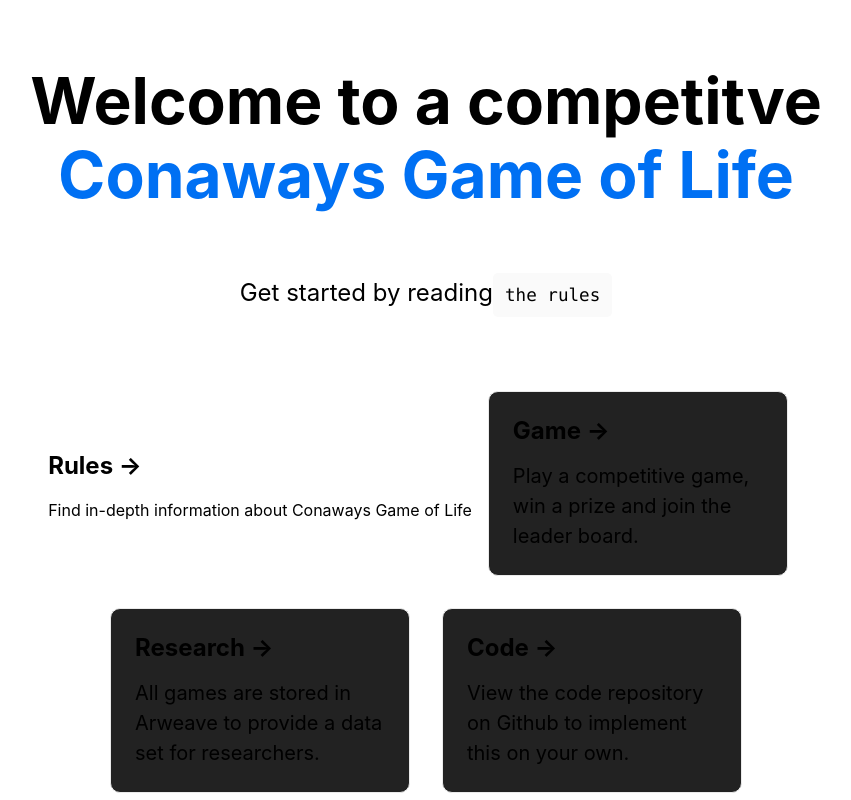
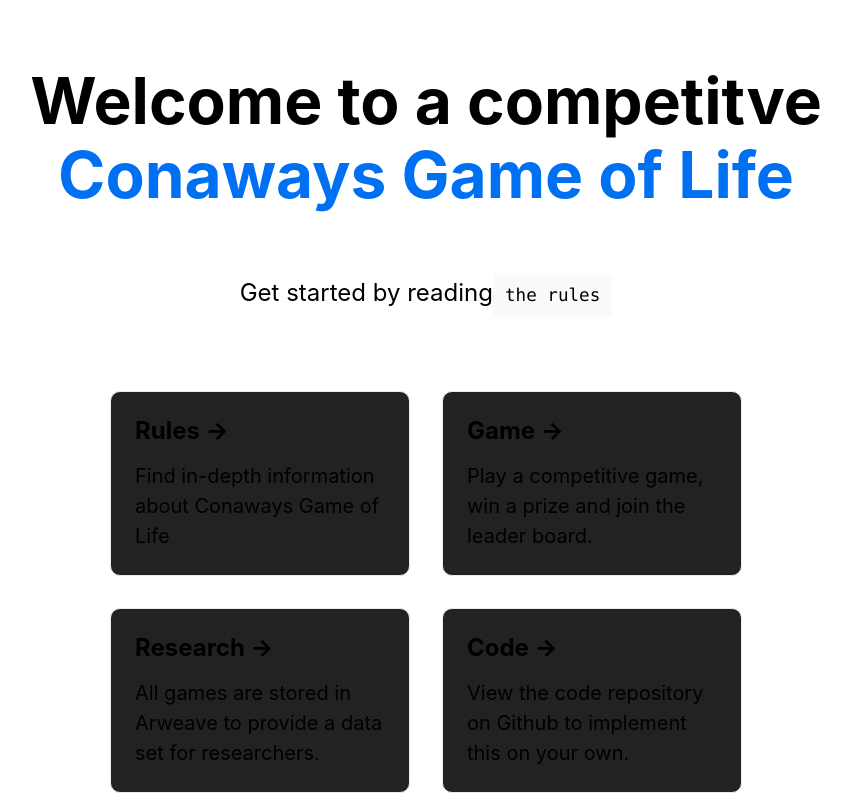
Before and after one commit to Seroxdesign/frontend-landing-hosted, a Next.js app: page / in a window 1280 px wide. Shown: the top 800 px of the page, without its empty margins (214-1065 px from the left). Built offline with nearby package versions, Linux system fonts and the light colour scheme.

Commit message:
Update index.tsx

```diff
--- a/pages/index.tsx
+++ b/pages/index.tsx
@@ -28,12 +28,10 @@
         </p>
 
         <div className={styles.grid}>
-          <Link href="/rules" className={styles.card}>
-             <div>
+          <a href="https://frontend-landing-hosted.vercel.app/rules" target={"_blank"} className={styles.card}>
             <h2>Rules &rarr;</h2>
             <p>Find in-depth information about Conaways Game of Life</p>
-            </div>
-          </Link>
+          </a>
 
           <a href="https://nextjs.org/learn" className={styles.card}>
             <h2>Game &rarr;</h2>
```
